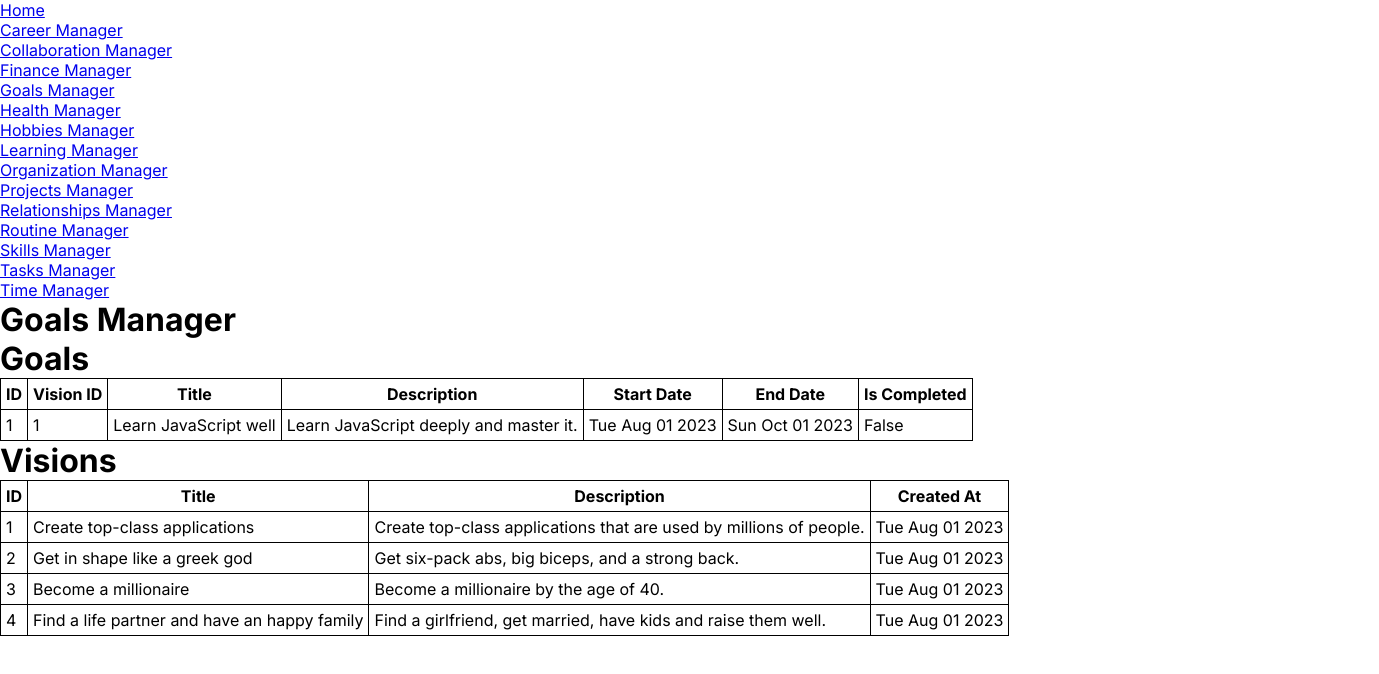
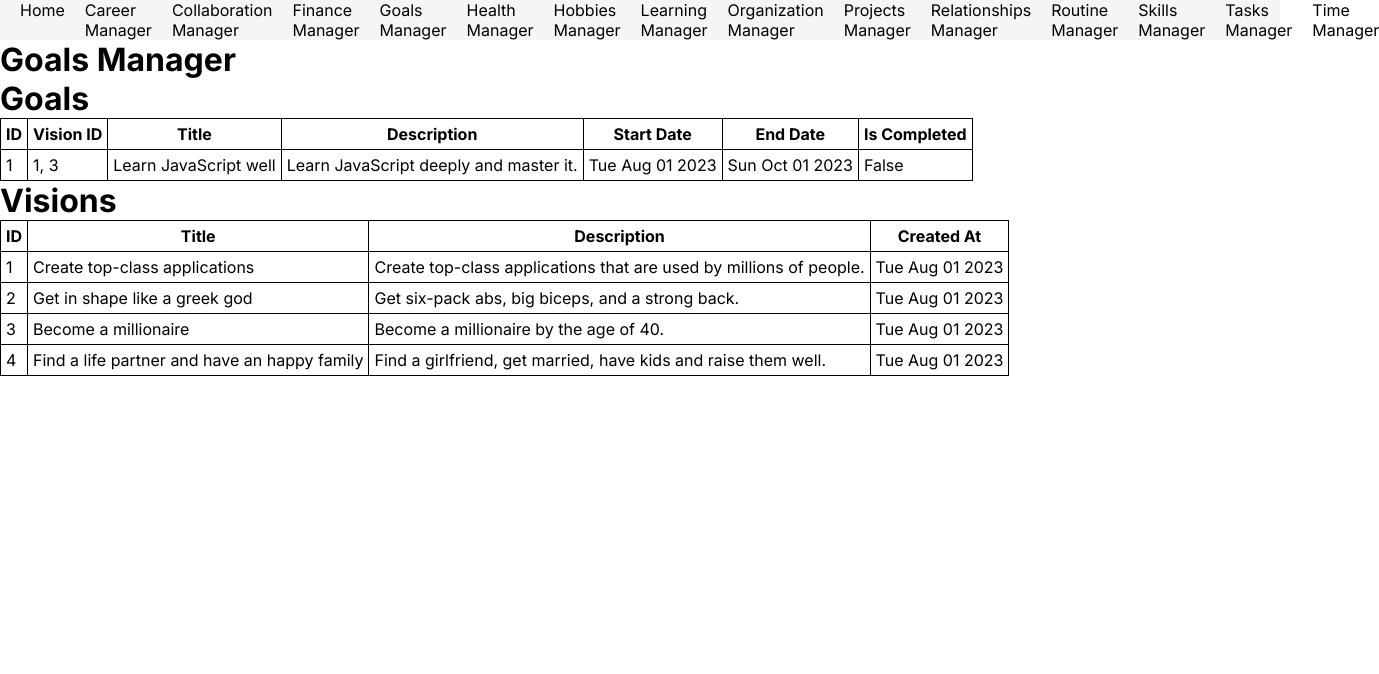
Before and after one commit to IradDoron/synczones-demo-project, a Next.js app: page /goals-manager in a window 1280 px wide. Shown: the top 674 px of the page, 1379 px wide, since content can reach past the window. Built offline with nearby package versions, Linux system fonts and the light colour scheme.

Commit message:
edit goals component

```diff
--- a/src/app/globals.css
+++ b/src/app/globals.css
@@ -18,3 +18,43 @@ th,
 td {
 	padding: 5px;
 }
+
+nav {
+	display: flex;
+	justify-content: space-between;
+	align-items: center;
+	padding: 0 20px;
+	background-color: #f5f5f5;
+}
+
+nav a {
+	text-decoration: none;
+	color: #000;
+}
+
+nav a:hover {
+	text-decoration: underline;
+}
+
+nav ul {
+	display: flex;
+	list-style: none;
+}
+
+nav ul li {
+	margin-left: 20px;
+}
+
+nav ul li:first-child {
+	margin-left: 0;
+}
+
+nav ul li a {
+	text-decoration: none;
+	color: #000;
+	text-align: center;
+}
+
+nav ul li a:hover {
+	text-decoration: underline;
+}
--- a/src/app/organization-manager/page.tsx
+++ b/src/app/organization-manager/page.tsx
@@ -1,5 +1,9 @@
 const OrganizationManagerPage = () => {
-	return <div>Organization Manager Page</div>;
+	return (
+		<div>
+			<h1> Organization Manager Page</h1>
+		</div>
+	);
 };
 
 export default OrganizationManagerPage;
--- a/src/data/mockDataGoalsManager.ts
+++ b/src/data/mockDataGoalsManager.ts
@@ -32,7 +32,7 @@ const mockDataGoalsManager: UserGoalsManagerStore = {
 	goals: [
 		{
 			id: 1,
-			visionId: 1,
+			relatedVisionsIds: [1, 3],
 			title: 'Learn JavaScript well',
 			description: 'Learn JavaScript deeply and master it.',
 			startDate: new Date('2023-08-01'),
--- a/src/shared/GoalsDisplay/GoalsDisplay.tsx
+++ b/src/shared/GoalsDisplay/GoalsDisplay.tsx
@@ -24,7 +24,16 @@ const GoalsDisplay = ({ goals }: Props) => {
 					{goals.map((goal) => (
 						<tr key={goal.id}>
 							<td>{goal.id}</td>
-							<td>{goal.visionId}</td>
+							<td>
+								{goal.relatedVisionsIds.map((visionId, index) => {
+									const lastIdIndex = goal.relatedVisionsIds.length - 1;
+									if (index !== lastIdIndex) {
+										return <span key={visionId}>{visionId}, </span>;
+									} else {
+										return <span key={visionId}>{visionId}</span>;
+									}
+								})}
+							</td>
 							<td>{goal.title}</td>
 							<td>{goal.description}</td>
 							<td>{goal.startDate.toDateString()}</td>
--- a/src/types/index.ts
+++ b/src/types/index.ts
@@ -48,7 +48,7 @@ export type Vision = {
  */
 export type Goal = {
 	id: number;
-	visionId: number;
+	relatedVisionsIds: number[];
 	title: string;
 	description: string;
 	startDate: Date;
```
